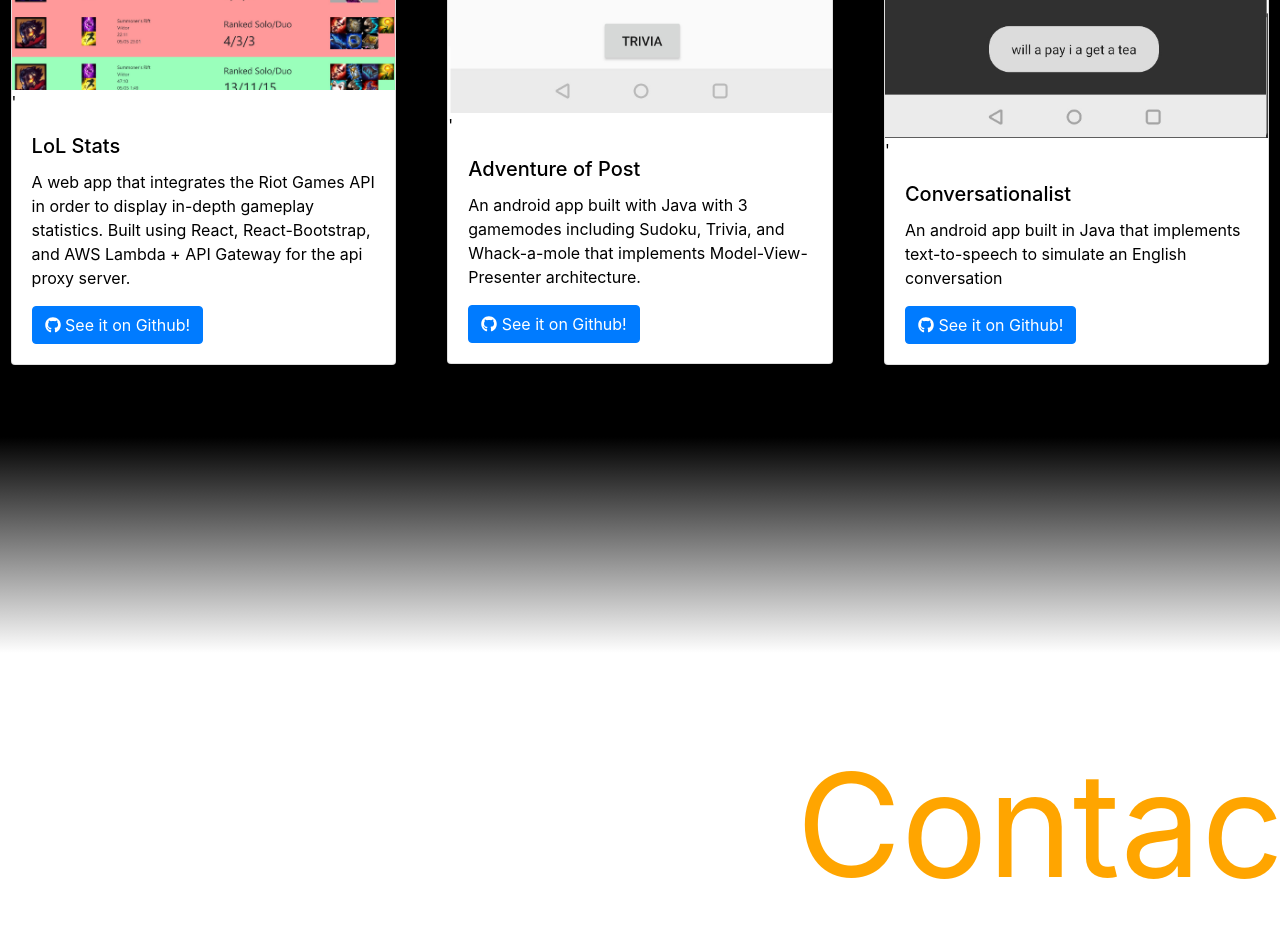
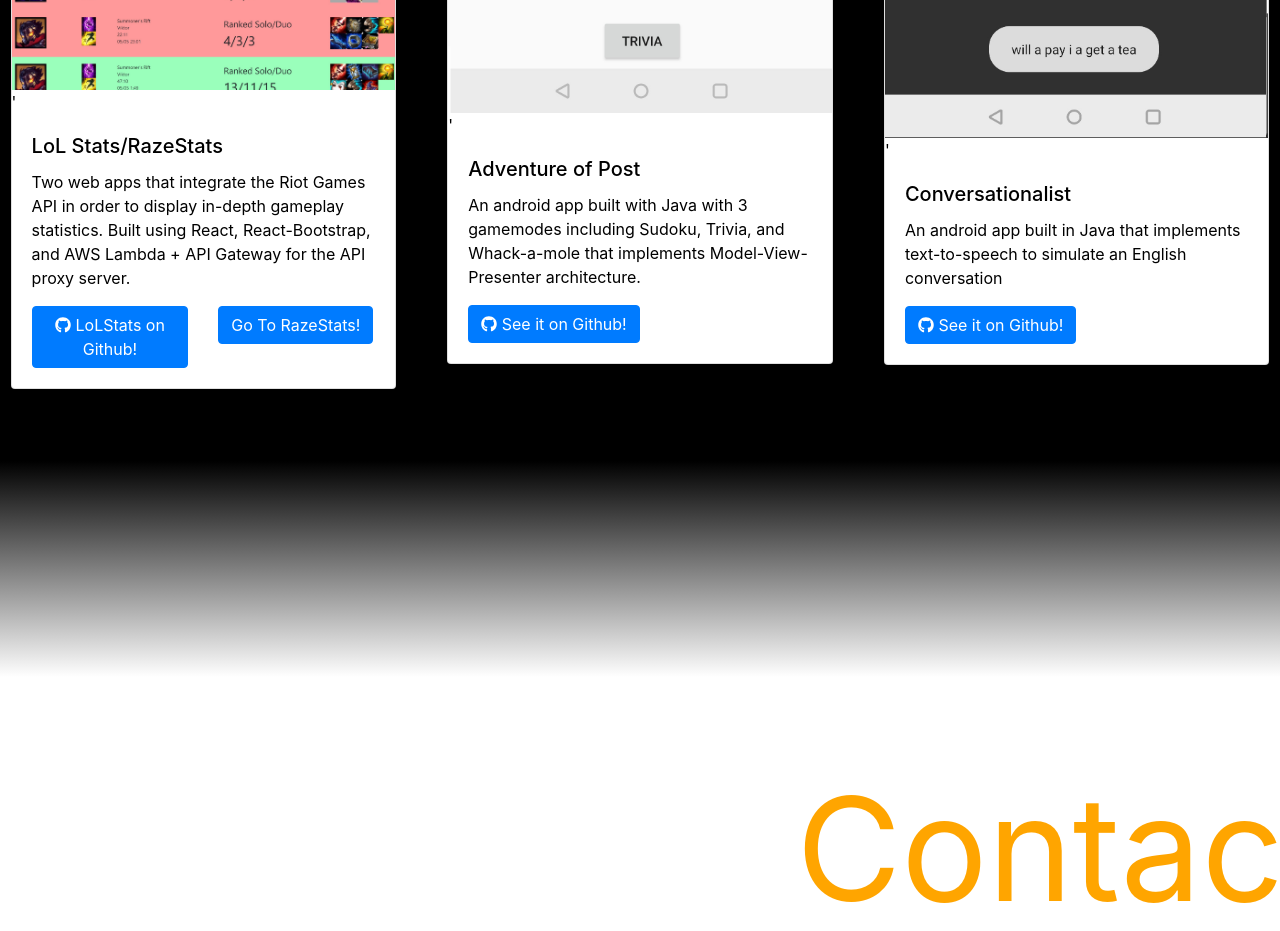
Before and after one commit to albertzed2000/PersonalSite, a React (Create React App) app in the folder my-app/: page / in a window 1280 px wide. Shown: the part 3840-4771 px from the top of the page. Built offline with nearby package versions, Linux system fonts and the light colour scheme.

Commit message:
added RazeStats Project

```diff
--- a/my-app/src/parts/4projects/Projects.js
+++ b/my-app/src/parts/4projects/Projects.js
@@ -24,6 +24,7 @@
         this.adventureClick = this.adventureClick.bind(this);
         this.conversationClick = this.conversationClick.bind(this);
         this.lolStatsClick = this.lolStatsClick.bind(this);
+        this.razeStatsClick = this.razeStatsClick.bind(this);
     }
 
 
@@ -41,6 +42,10 @@
 
     lolStatsClick(){
         window.open('https://github.com/albertzed2000/LoL-Stats');
+    }
+
+    razeStatsClick(){
+        window.open('https://razestats.com');
     }
     render(){
 
@@ -68,12 +73,19 @@
                             <Card.Img variant="top" src={'assets/img/imaqtpie.jpg'} />'
 
                             <Card.Body>
-                                <Card.Title>LoL Stats</Card.Title>
+                                <Card.Title>LoL Stats/RazeStats</Card.Title>
                                 <Card.Text>
-                                A web app that integrates the Riot Games API in order to display in-depth gameplay statistics.
-                                Built using React, React-Bootstrap, and AWS Lambda + API Gateway for the api proxy server.
+                                Two web apps that integrate the Riot Games API in order to display in-depth gameplay statistics.
+                                Built using React, React-Bootstrap, and AWS Lambda + API Gateway for the API proxy server.
                                 </Card.Text>
-                                <Button variant="primary" onClick={this.lolStatsClick}><FontAwesomeIcon icon={faGithub} /> See it on Github!</Button>
+                                <Row>
+                                    <Col>
+                                        <Button variant="primary" onClick={this.lolStatsClick}><FontAwesomeIcon icon={faGithub} /> LoLStats on Github!</Button>
+                                    </Col>
+                                    <Col>
+                                        <Button variant="primary" onClick={this.razeStatsClick}><FontAwesomeIcon/>Go To RazeStats!</Button>
+                                    </Col>
+                                </Row>
                             </Card.Body>
                             </Card>
                             </div>
```
